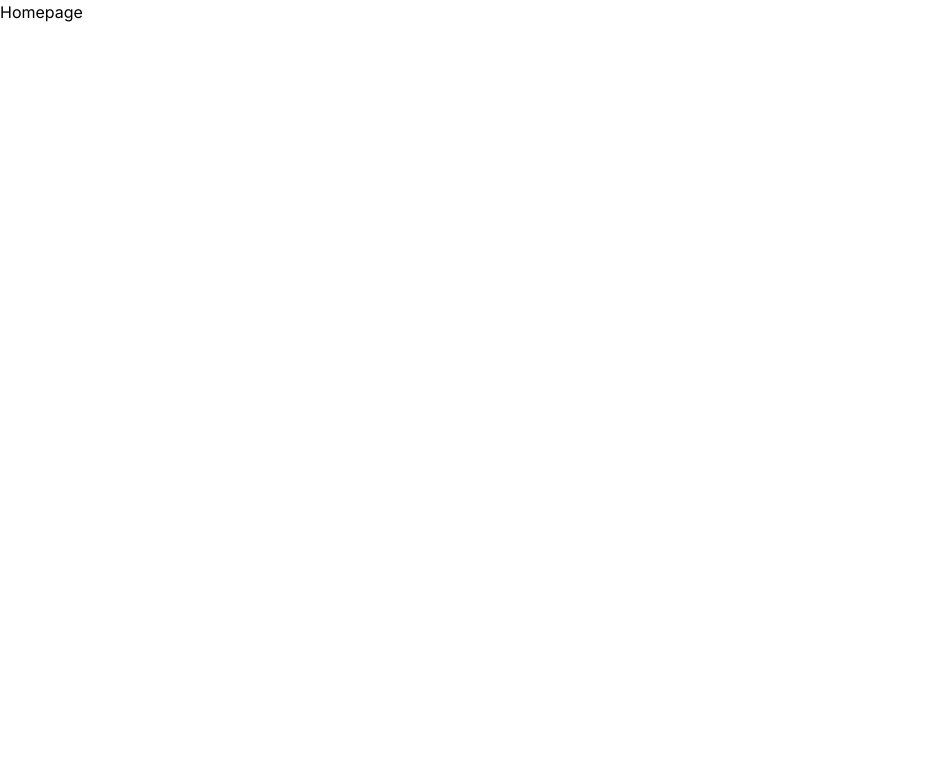
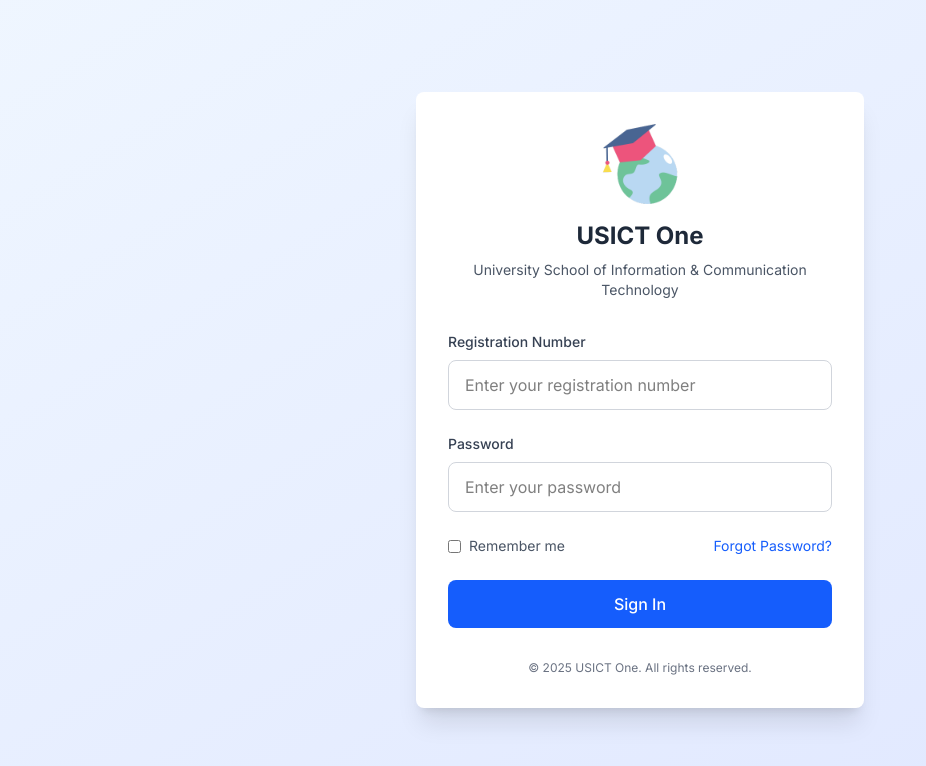
Before and after one commit to kaustavbhalla/USICT-One, a Next.js app in the folder frontend/: page / in a window 1280 px wide. Shown: the top 766 px of the page, without its empty margins (0-926 px from the left). Built offline with nearby package versions, Linux system fonts and the light colour scheme.

Commit message:
Made login page

```diff
--- a/frontend/app/page.tsx
+++ b/frontend/app/page.tsx
@@ -1,6 +1,58 @@
+import Image from 'next/image'
+
 const Homepage = () => {
   return (
-    <div className=''>Homepage</div>
+    <div className='min-h-screen bg-gradient-to-br from-blue-50 to-indigo-100 flex items-center justify-center p-4'>
+      <div className='bg-white rounded-lg shadow-xl w-full max-w-md p-8'>
+        {/* Header */}
+        <div className='text-center mb-8'>
+          <Image src='/logo.png' alt='USICT Logo' width={80} height={80} className='mx-auto mb-4' />
+          <h1 className='text-2xl font-bold text-gray-800'>USICT One</h1>
+          <p className='text-gray-600 text-sm mt-2'>University School of Information & Communication Technology</p>
+        </div>
+
+        {/* Login Form */}
+        <form className='space-y-6'>
+          <div>
+            <label className='block text-sm font-medium text-gray-700 mb-2'>Registration Number</label>
+            <input
+              type='text'
+              placeholder='Enter your registration number'
+              className='w-full px-4 py-3 border border-gray-300 rounded-lg focus:ring-2 focus:ring-blue-500 focus:border-transparent outline-none'
+            />
+          </div>
+
+          <div>
+            <label className='block text-sm font-medium text-gray-700 mb-2'>Password</label>
+            <input
+              type='password'
+              placeholder='Enter your password'
+              className='w-full px-4 py-3 border border-gray-300 rounded-lg focus:ring-2 focus:ring-blue-500 focus:border-transparent outline-none'
+            />
+          </div>
+
+          <div className='flex items-center justify-between'>
+            <label className='flex items-center'>
+              <input type='checkbox' className='rounded border-gray-300 text-blue-600 focus:ring-blue-500' />
+              <span className='ml-2 text-sm text-gray-600'>Remember me</span>
+            </label>
+            <a href='#' className='text-sm text-blue-600 hover:text-blue-800'>Forgot Password?</a>
+          </div>
+
+          <button
+            type='submit'
+            className='w-full bg-blue-600 text-white py-3 px-4 rounded-lg hover:bg-blue-700 focus:ring-4 focus:ring-blue-200 font-medium transition duration-200'
+          >
+            Sign In
+          </button>
+        </form>
+
+        {/* Footer */}
+        <div className='mt-8 text-center'>
+          <p className='text-xs text-gray-500'>© 2025 USICT One. All rights reserved.</p>
+        </div>
+      </div>
+    </div>
   )
 }
 
--- a/frontend/components/Menu.tsx
+++ b/frontend/components/Menu.tsx
@@ -90,6 +90,12 @@ const menuItems = [
         href: "/list/announcements",
         visible: ["admin", "teacher", "student", "parent"],
       },
+      {
+        icon: "/club.png",
+        label: "Clubs And Chapters",
+        href: "/list/club",
+        visible: ["admin", "teacher", "student", "parent"],
+      },
     ],
   },
   {
```
Also changed, not shown: frontend/public/club.png (added).
